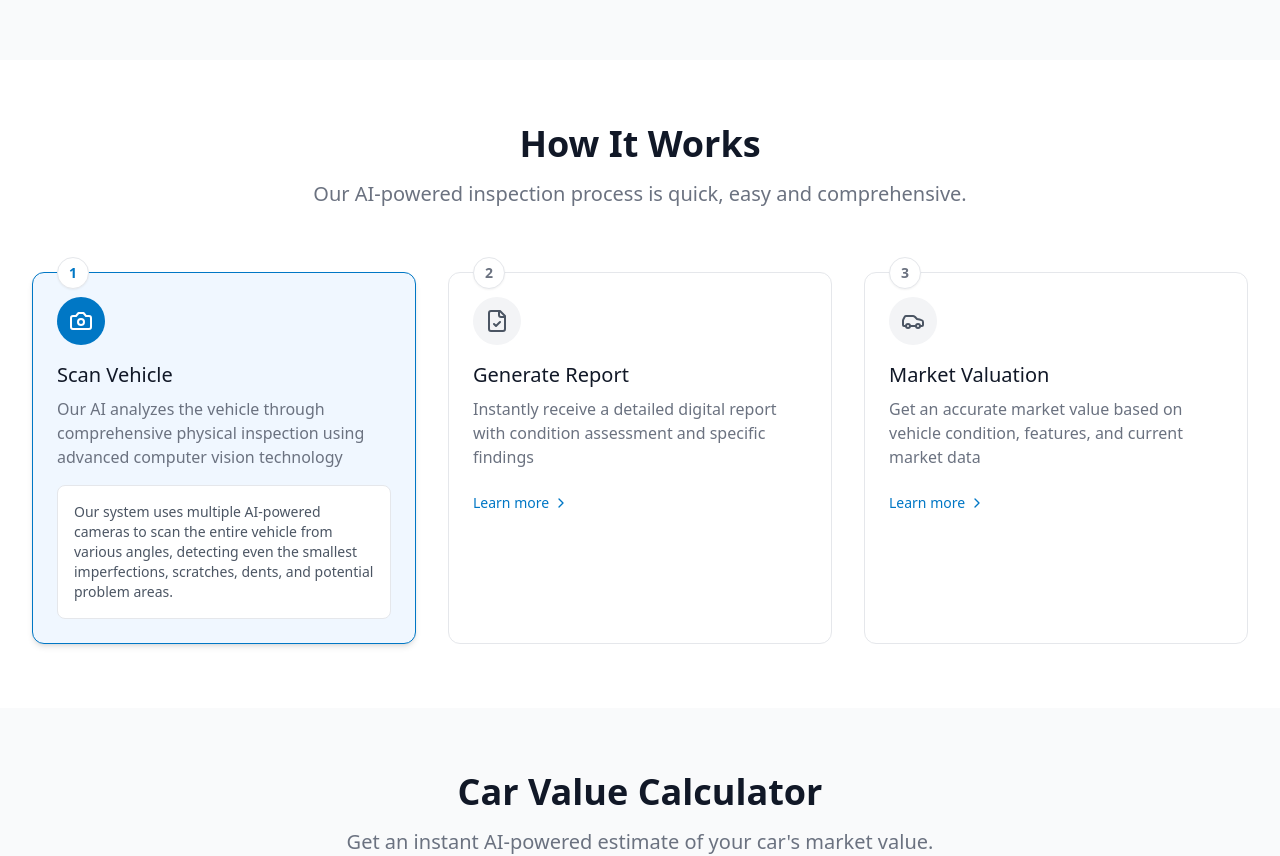
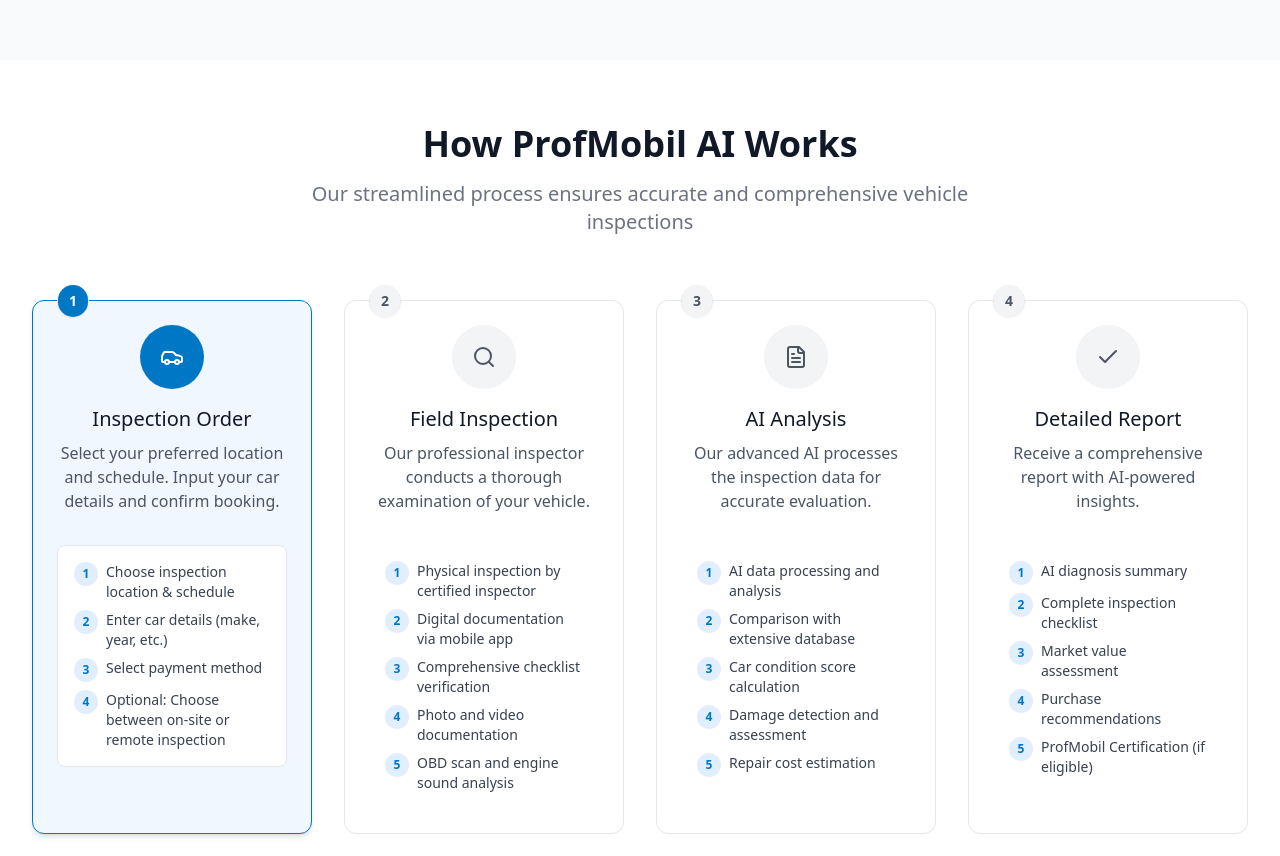
Before and after one commit to saldhyyoga/profmobil-ai-inspect, a React (Vite) app: page / in a window 1280 px wide. Shown: the part 1200-2056 px from the top of the page. Built offline with nearby package versions, Linux system fonts and the light colour scheme.

Commit message:
Fix: How it works section
Update the How It Works section to reflect the correct information.

```diff
--- a/index.html
+++ b/index.html
@@ -1,14 +1,15 @@
+
 <!DOCTYPE html>
 <html lang="en">
   <head>
     <meta charset="UTF-8" />
     <meta name="viewport" content="width=device-width, initial-scale=1.0" />
-    <title>ProfMobil AI - Used Car Inspection</title>
-    <meta name="description" content="AI-powered car inspection technology for accurate assessment and valuation" />
+    <title>ProfMobil AI - Professional Vehicle Inspection & Analysis</title>
+    <meta name="description" content="AI-powered professional car inspection technology for accurate assessment, thorough evaluation, and detailed reporting" />
     <meta name="author" content="Lovable" />
 
-    <meta property="og:title" content="profmobil-ai-inspect" />
-    <meta property="og:description" content="Lovable Generated Project" />
+    <meta property="og:title" content="ProfMobil AI - Vehicle Inspection" />
+    <meta property="og:description" content="Professional vehicle inspection with AI-powered analysis and comprehensive reporting" />
     <meta property="og:type" content="website" />
     <meta property="og:image" content="https://lovable.dev/opengraph-image-p98pqg.png" />
 
--- a/src/components/HowItWorksSection.tsx
+++ b/src/components/HowItWorksSection.tsx
@@ -1,6 +1,6 @@
 
 import { useState } from "react";
-import { Camera, FileCheck, Car, ChevronRight } from "lucide-react";
+import { Car, Search, FileText, Check } from "lucide-react";
 import { cn } from "@/lib/utils";
 
 const HowItWorksSection = () => {
@@ -9,24 +9,54 @@ const HowItWorksSection = () => {
   const steps = [
     {
       id: 1,
-      icon: <Camera className="h-6 w-6" />,
-      title: "Scan Vehicle",
-      description: "Our AI analyzes the vehicle through comprehensive physical inspection using advanced computer vision technology",
-      detail: "Our system uses multiple AI-powered cameras to scan the entire vehicle from various angles, detecting even the smallest imperfections, scratches, dents, and potential problem areas."
+      icon: <Car className="h-6 w-6" />,
+      title: "Inspection Order",
+      description: "Select your preferred location and schedule. Input your car details and confirm booking.",
+      subItems: [
+        { id: 1, text: "Choose inspection location & schedule" },
+        { id: 2, text: "Enter car details (make, year, etc.)" },
+        { id: 3, text: "Select payment method" },
+        { id: 4, text: "Optional: Choose between on-site or remote inspection" }
+      ]
     },
     {
       id: 2,
-      icon: <FileCheck className="h-6 w-6" />,
-      title: "Generate Report",
-      description: "Instantly receive a detailed digital report with condition assessment and specific findings",
-      detail: "The AI processes all scan data to generate a comprehensive report that includes damage detection, condition scoring, repair recommendations, and cost estimates - all delivered to your mobile device or computer."
+      icon: <Search className="h-6 w-6" />,
+      title: "Field Inspection",
+      description: "Our professional inspector conducts a thorough examination of your vehicle.",
+      subItems: [
+        { id: 1, text: "Physical inspection by certified inspector" },
+        { id: 2, text: "Digital documentation via mobile app" },
+        { id: 3, text: "Comprehensive checklist verification" },
+        { id: 4, text: "Photo and video documentation" },
+        { id: 5, text: "OBD scan and engine sound analysis" }
+      ]
     },
     {
       id: 3,
-      icon: <Car className="h-6 w-6" />,
-      title: "Market Valuation",
-      description: "Get an accurate market value based on vehicle condition, features, and current market data",
-      detail: "Our AI factors in the inspection results along with market trends, vehicle history, and regional pricing data to provide you with the most accurate valuation possible for informed buying or selling decisions."
+      icon: <FileText className="h-6 w-6" />,
+      title: "AI Analysis",
+      description: "Our advanced AI processes the inspection data for accurate evaluation.",
+      subItems: [
+        { id: 1, text: "AI data processing and analysis" },
+        { id: 2, text: "Comparison with extensive database" },
+        { id: 3, text: "Car condition score calculation" },
+        { id: 4, text: "Damage detection and assessment" },
+        { id: 5, text: "Repair cost estimation" }
+      ]
+    },
+    {
+      id: 4,
+      icon: <Check className="h-6 w-6" />,
+      title: "Detailed Report",
+      description: "Receive a comprehensive report with AI-powered insights.",
+      subItems: [
+        { id: 1, text: "AI diagnosis summary" },
+        { id: 2, text: "Complete inspection checklist" },
+        { id: 3, text: "Market value assessment" },
+        { id: 4, text: "Purchase recommendations" },
+        { id: 5, text: "ProfMobil Certification (if eligible)" }
+      ]
     }
   ];
 
@@ -35,14 +65,14 @@ const HowItWorksSection = () => {
       <div className="max-w-7xl mx-auto px-4 sm:px-6 lg:px-8">
         <div className="text-center mb-12">
           <h2 className="text-3xl font-bold text-gray-900 sm:text-4xl">
-            How It Works
+            How ProfMobil AI Works
           </h2>
           <p className="mt-4 max-w-2xl text-xl text-gray-500 mx-auto">
-            Our AI-powered inspection process is quick, easy and comprehensive.
+            Our streamlined process ensures accurate and comprehensive vehicle inspections
           </p>
         </div>
 
-        <div className="mt-16 grid grid-cols-1 lg:grid-cols-3 gap-8">
+        <div className="mt-16 grid grid-cols-1 md:grid-cols-2 lg:grid-cols-4 gap-8">
           {steps.map((step) => (
             <div
               key={step.id}
@@ -55,39 +85,41 @@ const HowItWorksSection = () => {
               onClick={() => setActiveStep(step.id)}
             >
               <div className="absolute -top-4 left-6 w-8 h-8 rounded-full bg-white flex items-center justify-center border border-gray-200 shadow-sm">
-                <span className={cn(
-                  "text-sm font-semibold",
-                  activeStep === step.id ? "text-automotive-600" : "text-gray-500"
+                <div className={cn(
+                  "rounded-full w-8 h-8 flex items-center justify-center",
+                  activeStep === step.id ? "bg-automotive-600 text-white" : "bg-gray-100 text-gray-600"
                 )}>
+                  <span className="text-sm font-semibold">
                     {step.id}
                   </span>
                 </div>
+              </div>
 
+              <div className="flex flex-col items-center text-center mb-4">
                 <div className={cn(
-                "rounded-full w-12 h-12 flex items-center justify-center mb-4",
+                  "rounded-full w-16 h-16 flex items-center justify-center mb-4",
                   activeStep === step.id ? "bg-automotive-600 text-white" : "bg-gray-100 text-gray-600"
                 )}>
                   {step.icon}
                 </div>
 
                 <h3 className="text-xl font-medium text-gray-900 mb-2">{step.title}</h3>
-              <p className="text-gray-500 mb-4">{step.description}</p>
+                <p className="text-gray-600 mb-4">{step.description}</p>
+              </div>
 
-              {activeStep === step.id && (
-                <div className="mt-4 text-sm text-gray-600 bg-white p-4 rounded-lg border border-gray-200">
-                  {step.detail}
+              <div className={cn(
+                "space-y-2 bg-white p-4 rounded-lg",
+                activeStep === step.id ? "border border-gray-200" : ""
+              )}>
+                {step.subItems.map((item) => (
+                  <div key={item.id} className="flex items-start">
+                    <div className="min-w-6 h-6 rounded-full bg-automotive-100 text-automotive-600 flex items-center justify-center mr-2 text-xs font-semibold">
+                      {item.id}
                     </div>
-              )}
-
-              {activeStep !== step.id && (
-                <button
-                  onClick={() => setActiveStep(step.id)}
-                  className="mt-2 inline-flex items-center text-sm font-medium text-automotive-600"
-                >
-                  Learn more
-                  <ChevronRight className="ml-1 h-4 w-4" />
-                </button>
-              )}
+                    <p className="text-sm text-gray-700">{item.text}</p>
+                  </div>
+                ))}
+              </div>
             </div>
           ))}
         </div>
```
Lines whose indentation alone changed are shown as unchanged.
